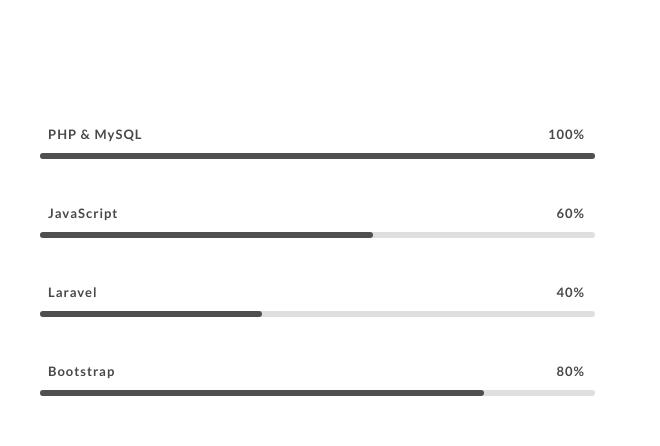
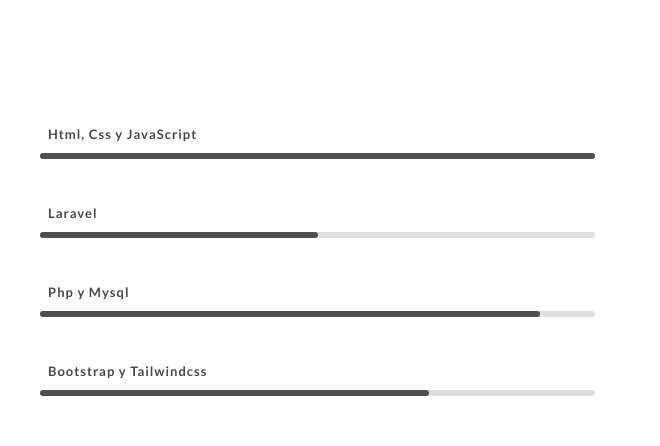
Before and after one commit to Alberto-WEB/WEB, a plain HTML site: page index.html in a window 1280 px wide. Shown: the part 820-1266 px from the top of the page, 620-1280 px from the left. Drawn offline with Linux system fonts and the light colour scheme.

Commit message:
Update index.html

```diff
--- a/index.html
+++ b/index.html
@@ -129,41 +129,30 @@
                 <div class="col-xs-12 col-md-6 skills-section">
 
                     <div class="progress-bar-linear">
-                        <p class="progress-bar-text">PHP & MySQL</p>
-                        <div class="progress-cont">
-                            <span class="main-color progress-bar-text">100%</span>
-                        </div>
+                        <p class="progress-bar-text">Html, Css y JavaScript</p>
+
                         <div class="progress-bar-skills">
                             <div class="progress-bar-line main-color-bg" data-percent="100"></div>
                         </div>
                     </div>
                     <div class="progress-bar-linear">
-                        <p class="progress-bar-text">JavaScript</p>
-                        <div class="progress-cont">
-                            <span class="main-color progress-bar-text">60%</span>
-                        </div>
+                        <p class="progress-bar-text">Laravel</p>
                         <div class="progress-bar-skills">
-                            <div class="progress-bar-line main-color-bg" data-percent="60"></div>
+                            <div class="progress-bar-line main-color-bg" data-percent="50"></div>
                         </div>
                     </div>
 
                     <div class="progress-bar-linear">
-                        <p class="progress-bar-text">Laravel</p>
-                        <div class="progress-cont">
-                            <span class="main-color progress-bar-text">40%</span>
-                        </div>
+                        <p class="progress-bar-text">Php y Mysql</p>
                         <div class="progress-bar-skills">
-                            <div class="progress-bar-line main-color-bg" data-percent="40"></div>
+                            <div class="progress-bar-line main-color-bg" data-percent="90"></div>
                         </div>
                     </div>
 
                     <div class="progress-bar-linear">
-                        <p class="progress-bar-text">Bootstrap</p>
-                        <div class="progress-cont">
-                            <span class="main-color progress-bar-text">80%</span>
-                        </div>
+                        <p class="progress-bar-text">Bootstrap y Tailwindcss</p>
                         <div class="progress-bar-skills">
-                            <div class="progress-bar-line main-color-bg" data-percent="80"></div>
+                            <div class="progress-bar-line main-color-bg" data-percent="70"></div>
                         </div>
                     </div>
 
@@ -414,11 +403,10 @@
                 <div class="footer-social">
                     <ul class="footer-social-list">
                         <li><a href="https://twitter.com/alberto_guz93" class="effect" target="_BLANK"><i class="fab fa-twitter"></i></a></li>
-                        <li><a href="https://github.com/Alberto-WEB" class="effect" target="_BLANK"><i class="fab fa-github"></i></a></li>
                     </ul>
                 </div>
 
-                <p class="copy-text">Alberto Gúzman | 2020.</p>
+                <p class="copy-text">Alberto Gúzman | 2021.</p>
             </div> <!-- end row -->
         </div> <!-- End Container -->
     </footer>
```
